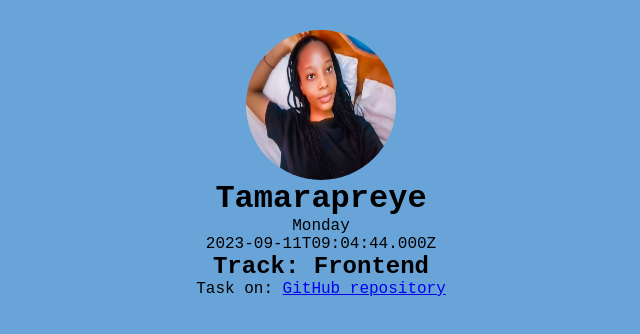
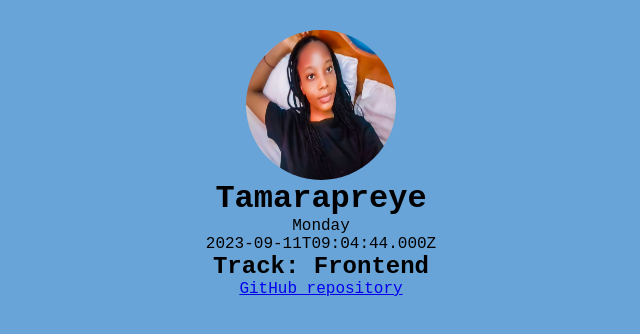
Before and after one commit to 10x05/hngx-1, a plain HTML site: page stage-1 task/index.html in a window 1280 px wide. Shown: the whole page, without its empty margins (319-959 px from the left). Drawn offline with Linux system fonts and the light colour scheme.

Commit message:
made corrections

```diff
--- a/stage-1 task/index.html
+++ b/stage-1 task/index.html
@@ -13,7 +13,7 @@
         <p id="daysOfTheWeek" data-testid="currentDayOfTheWeek"></p>
         <p id="updatedTime" data-testid="currentUTCTime"></p>
         <h2 data-testid="myTrack">Track: Frontend </h2>
-        <p data-testid="githubURL">Task on: <a href="https://github.com/10x05/hngx-1.git">GitHub repository</a></p>
+        <p data-testid="githubURL"><a href="https://github.com/10x05/hngx-1.git">GitHub repository</a></p>
     </main>
 <script src="index.js"></script>
 </body>
```
